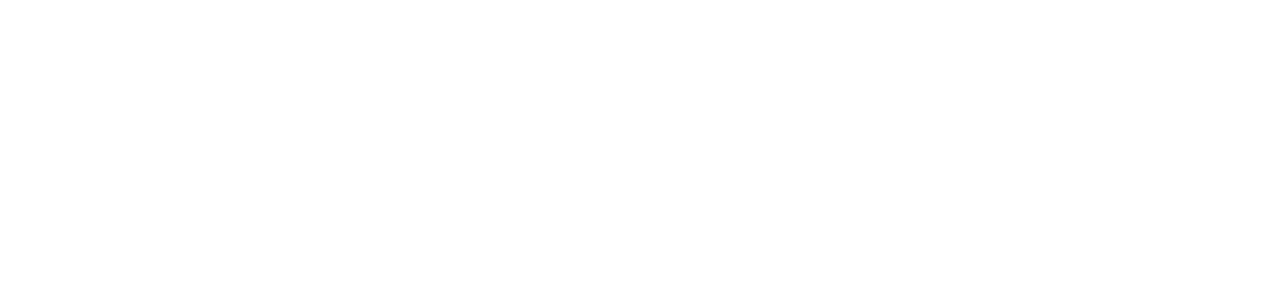
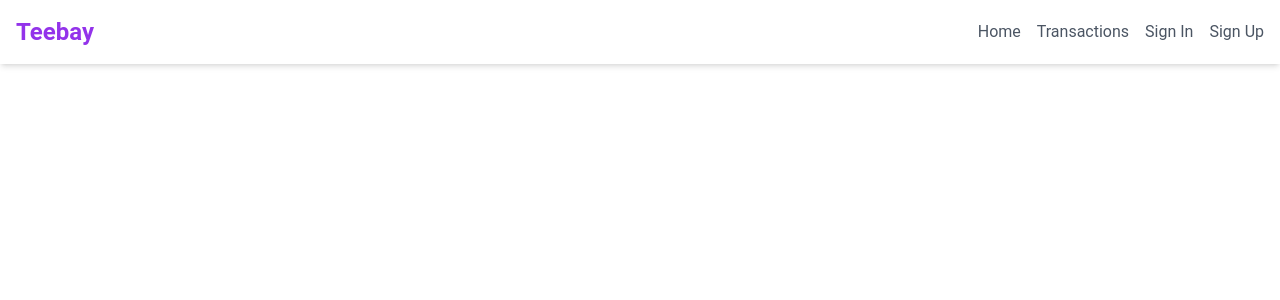
Before and after one commit to SARPAINe/Teebay, a React (Vite) app in the folder teebay-client/: page /user/products in a window 1280 px wide. Before the commit this address had no page. Shown: the top 300 px of the page. Built offline with nearby package versions, Linux system fonts and the light colour scheme.

Commit message:
feat: add header for navigation

```diff
--- a/teebay-client/src/App.tsx
+++ b/teebay-client/src/App.tsx
@@ -5,12 +5,14 @@
 import TransactionPage from "./pages/TransactionPage";
 import { ToastContainer } from "react-toastify";
 import ProductDetail from "./pages/ProductDetail";
+import Header from "./components/Header"; // Import the Header component
 
 const App = () => {
   return (
     <Router>
       <div>
         <ToastContainer />
+        <Header /> {/* Include the Header component */}
         <Routes>
           <Route path="/" element={<Product />} />
           <Route path="/signin" element={<SignIn />} />
--- /dev/null
+++ b/teebay-client/src/components/Header.tsx
@@ -0,0 +1,30 @@
+import { Link } from "react-router-dom";
+
+const Header = () => {
+  return (
+    <header className="bg-white shadow-md">
+      <div className="max-w-7xl mx-auto px-4 py-4 flex justify-between items-center">
+        <h1 className="text-2xl font-bold text-purple-600">Teebay</h1>
+        <nav className="space-x-4">
+          <Link to="/" className="text-gray-600 hover:text-purple-600">
+            Home
+          </Link>
+          <Link
+            to="/user/transaction"
+            className="text-gray-600 hover:text-purple-600"
+          >
+            Transactions
+          </Link>
+          <Link to="/signin" className="text-gray-600 hover:text-purple-600">
+            Sign In
+          </Link>
+          <Link to="/signup" className="text-gray-600 hover:text-purple-600">
+            Sign Up
+          </Link>
+        </nav>
+      </div>
+    </header>
+  );
+};
+
+export default Header;
```
